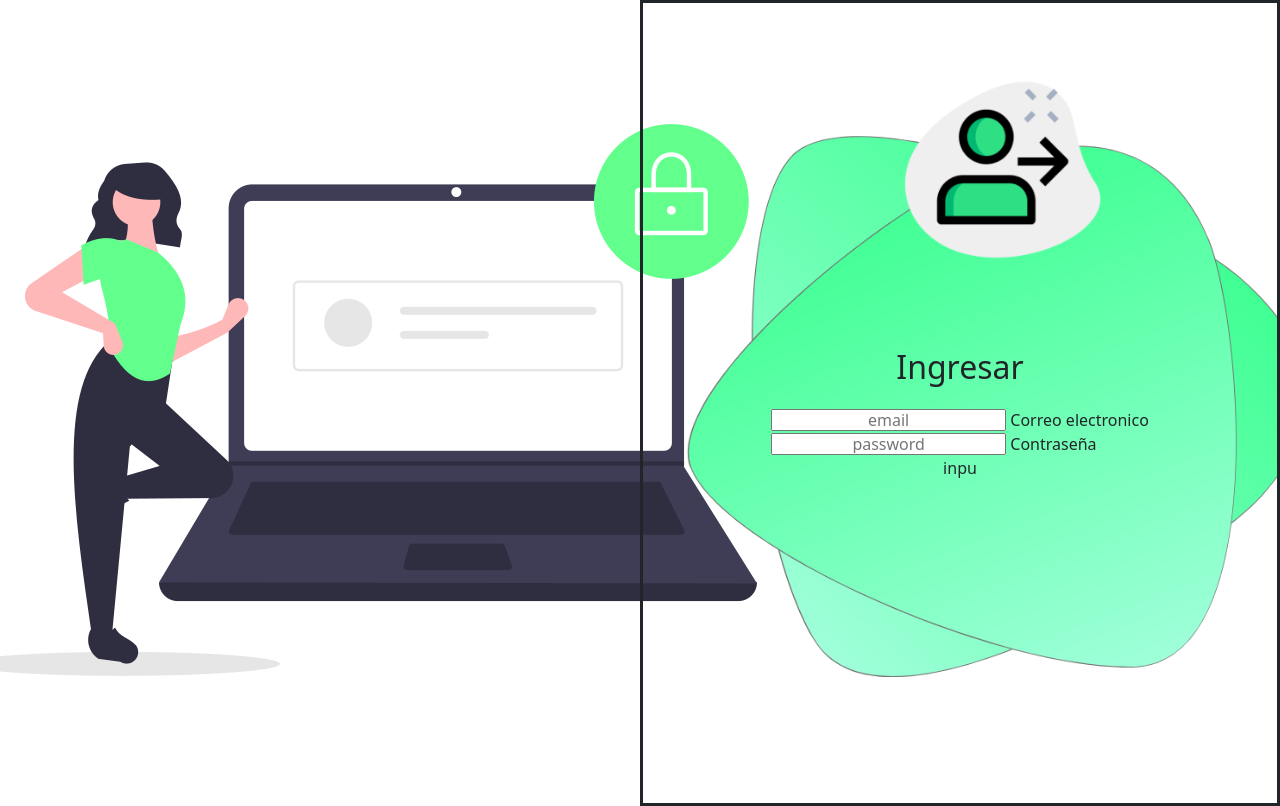
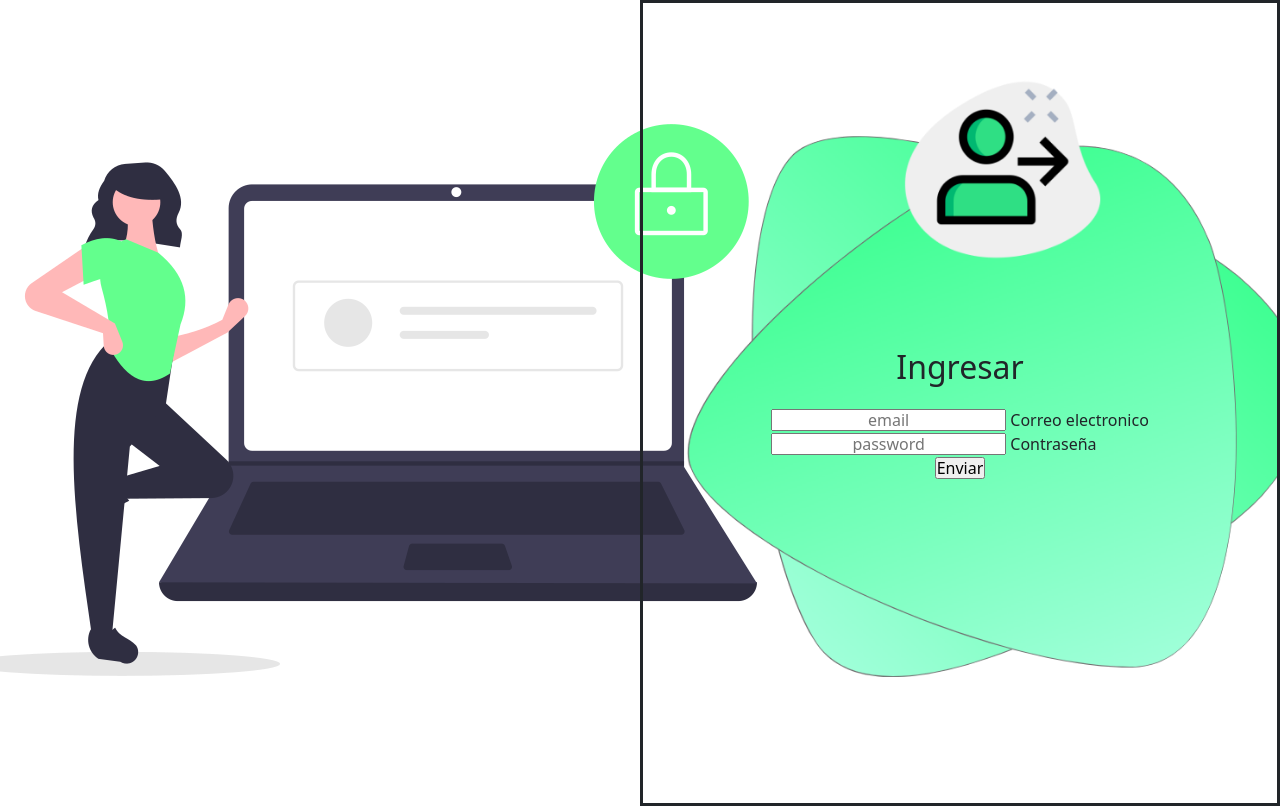
Before and after one commit to brahiam1222/Proyecto_, a PHP site: page /login.php in a window 1280 px wide. Run offline with PHP 8.4, Linux system fonts and the light colour scheme; style sheets or scripts are compiled from the project's sources.

Commit message:
Cambio proyecto 29031056

```diff
--- a/login.php
+++ b/login.php
@@ -46,7 +46,7 @@
 
 
                  </div>
-                 inpu
+                 <input type="button" value="Enviar">
 
 
 
```
